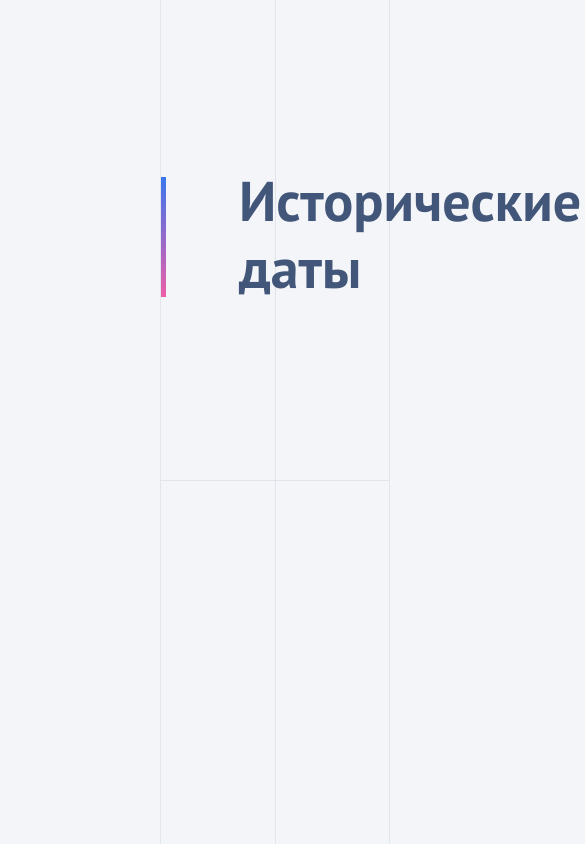
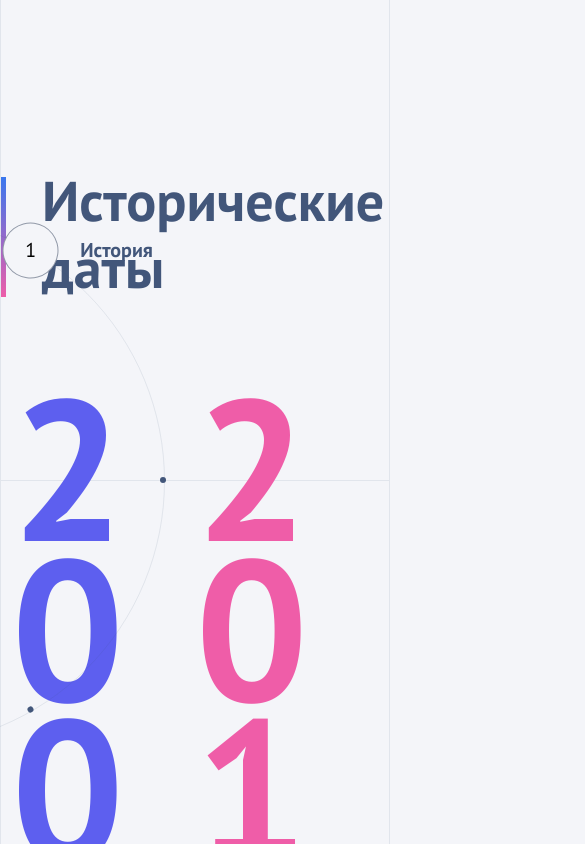
Before and after one commit to Otkazano/history-slider, a React (Create React App) app: page / in a window 390 px wide. Shown: the top 844 px of the page, 585 px wide, since content can reach past the window. Built offline with nearby package versions, Linux system fonts and the light colour scheme.

Commit message:
add styles for small laptop

```diff
--- a/src/components/App/App.scss
+++ b/src/components/App/App.scss
@@ -24,10 +24,26 @@
     content: '';
     position: absolute;
     width: 1px;
-    left: 50%;
+    left: 720px;
     top: 0;
     height: 100%;
     background-color: $border-color;
     z-index: -1;
   }
+
+  @media (max-width: 1400px) {
+    &::after {
+      left: auto;
+      right: 500px;
+    }
+  }
+
+  @media (max-width: 1100px) {
+    &::after {
+      right: 490px;
+    }
+  }
+
+  @media (max-width: 1023px) {
+  }
 }
--- a/src/components/CircleMenu/CircleMenu.scss
+++ b/src/components/CircleMenu/CircleMenu.scss
@@ -88,4 +88,17 @@
       opacity: 1;
     }
   }
+
+  @media (max-width: 1400px) {
+    &__wrapper {
+      left: auto;
+      right: 236px;
+    }
+  }
+
+  @media (max-width: 1100px) {
+    &__wrapper {
+      right: 226px;
+    }
+  }
 }
--- a/src/components/Title/Title.scss
+++ b/src/components/Title/Title.scss
@@ -18,4 +18,10 @@
     position: relative;
     top: -10px;
   }
+
+  @media (max-width: 1400px) {
+    &__text {
+      padding-left: 36px;
+    }
+  }
 }
--- a/src/components/Years/Years.scss
+++ b/src/components/Years/Years.scss
@@ -1,16 +1,14 @@
 .years {
   display: flex;
   font-size: 200px;
-  font-style: normal;
   font-weight: 700;
   line-height: 160px;
   letter-spacing: -4px;
-  width: 100%;
-  justify-content: flex-end;
-  padding-right: 255px;
+  width: fit-content;
+  margin: 90px 0 0 217px;
+  padding-right: 35px;
   box-sizing: border-box;
   gap: 92px;
-  margin-top: 90px;
 
   &__dateStart,
   &__dateEnd {
@@ -34,4 +32,16 @@
   &__dateEnd {
     color: #ef5da8;
   }
+
+  @media (max-width: 1400px) {
+    margin-left: auto;
+  }
+
+  @media (max-width: 1100px) {
+    padding: 0 10px;
+    width: 100%;
+    margin-left: 0;
+    gap: 0;
+    justify-content: space-between;
+  }
 }
--- a/src/index.scss
+++ b/src/index.scss
@@ -22,4 +22,10 @@ body {
   flex-grow: 1;
   padding-left: 160px;
   box-sizing: border-box;
+  @media (max-width: 1400px) {
+    padding: 0 30px 0 60px;
+  }
+  @media (max-width: 1023px) {
+    padding: 0;
+  }
 }
```
